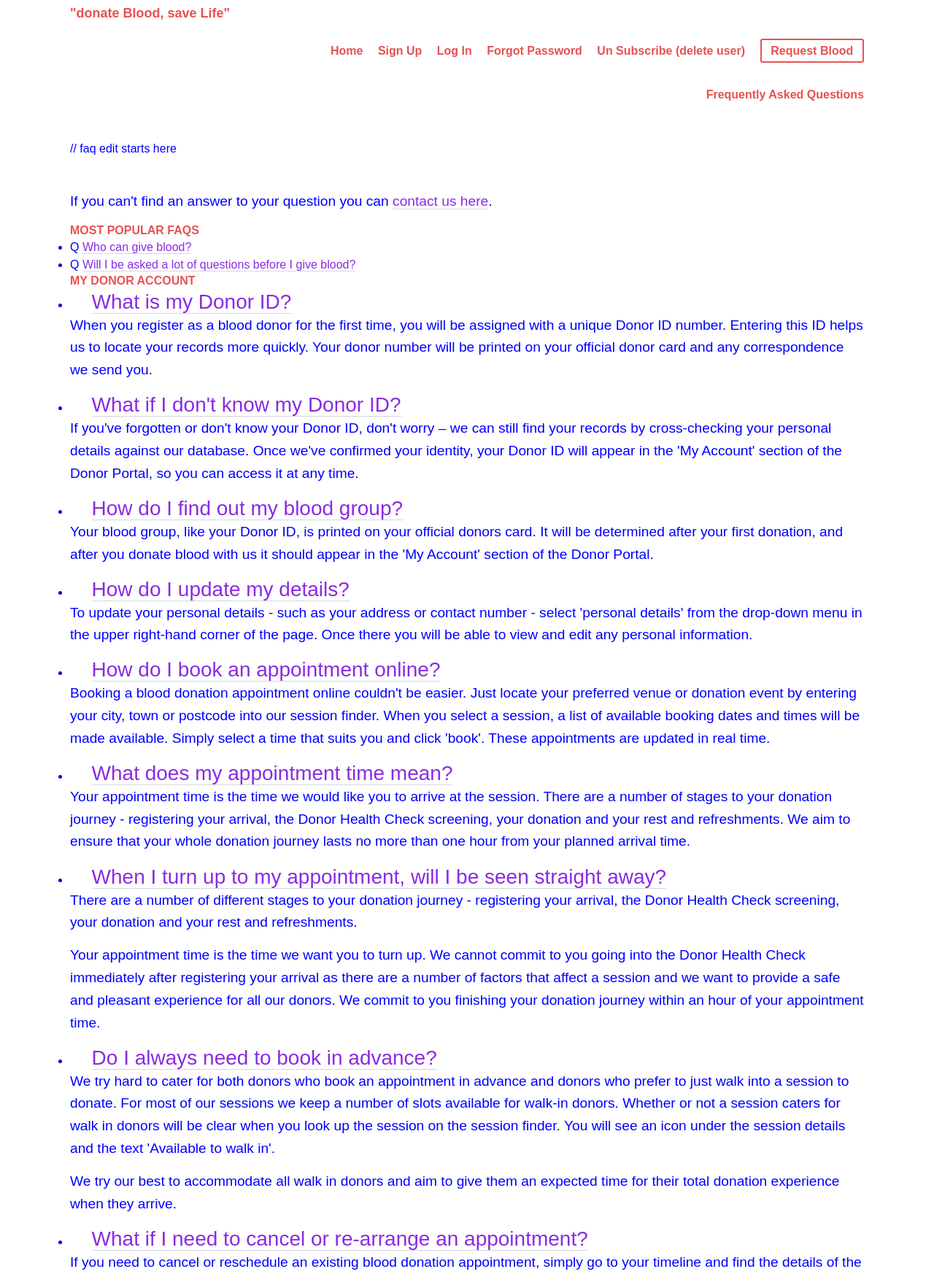
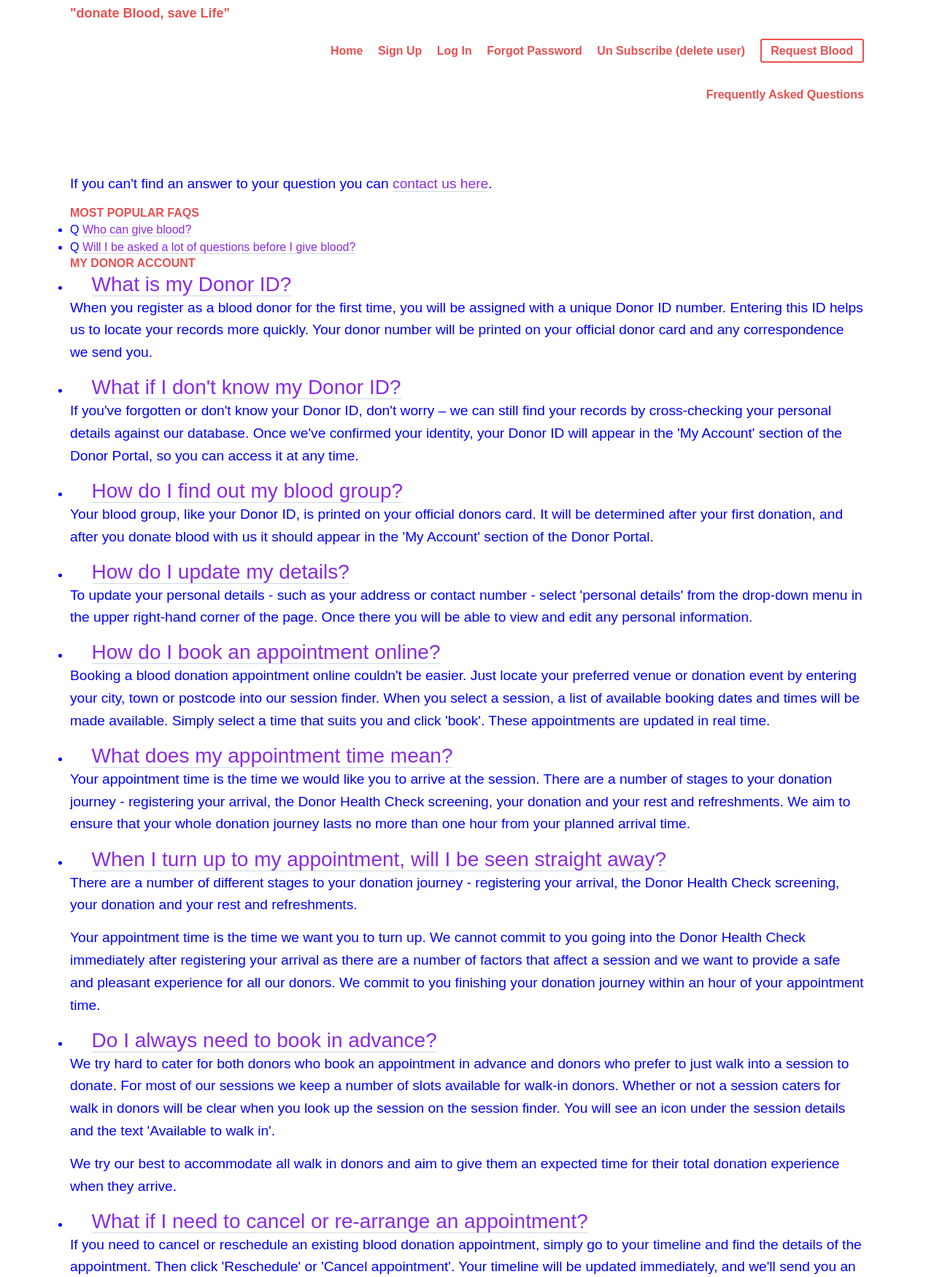
Before and after one commit to simsarulhaqv/RakthaDatha, a PHP site: page /faq.php in a window 1280 px wide. Shown: the part 145-1895 px from the top of the page at 73% size. Run offline with PHP 8.4, Linux system fonts and the light colour scheme.

Commit message:
updated frequently asked questions

```diff
--- a/www/faq.php
+++ b/www/faq.php
@@ -57,10 +57,11 @@ require_once("global.php");
 
 		<section class="row">
 			<div>
-				// faq edit starts here
+
+			<!--	// faq edit starts here -->
 				 <h1>FAQs</h1>
 
-        <p>If you can&#39;t find an answer to your question you can <a href="#" target="_blank" title="Contact RakthaDatha">contact us here</a>.</p>
+        <p>If you can&#39;t find an answer to your question you can <a href="#contactus" title="Contact RakthaDatha">contact us here</a>.</p>
 
         <div class="cf popular-faqs">
           <h2 class="h2">Most popular FAQs</h2>
@@ -79,7 +80,7 @@ require_once("global.php");
           </ul>
         </div>
 
-        <div class="clear-left pod-round-wrap">
+      <!--  <div class="clear-left pod-round-wrap"> -->
           <div class="pod pod-accordian">
             <h2 class="h2"><i class="media icon arrow"></i>My donor account</h2>
             <ul id="faq-advice-for-men" class="faqs slider">
@@ -459,13 +460,14 @@ require_once("global.php");
             </ul>
           </div>
 
+				<!-- // faq edit ends here -->
 
-				// faq edit ends here
 			</div>
 		</section>
 
 
 		<section class="row">
+			<a name="contactus" style="text-decoration:none;">
 			<div class="col">
 				<h2>Contact</h2>
 				<p>
@@ -478,6 +480,7 @@ require_once("global.php");
 					Ring us on <a href="tel://00918281753973">+918 281 753 973</a>, <a href="tel://00919446465211">+919 446 465 211</a> or <a href="tel://00918891428851">+918 891 428 851</a>.
 				</p>
 			</div>
+		</a>
 		</section>
 
 
```
